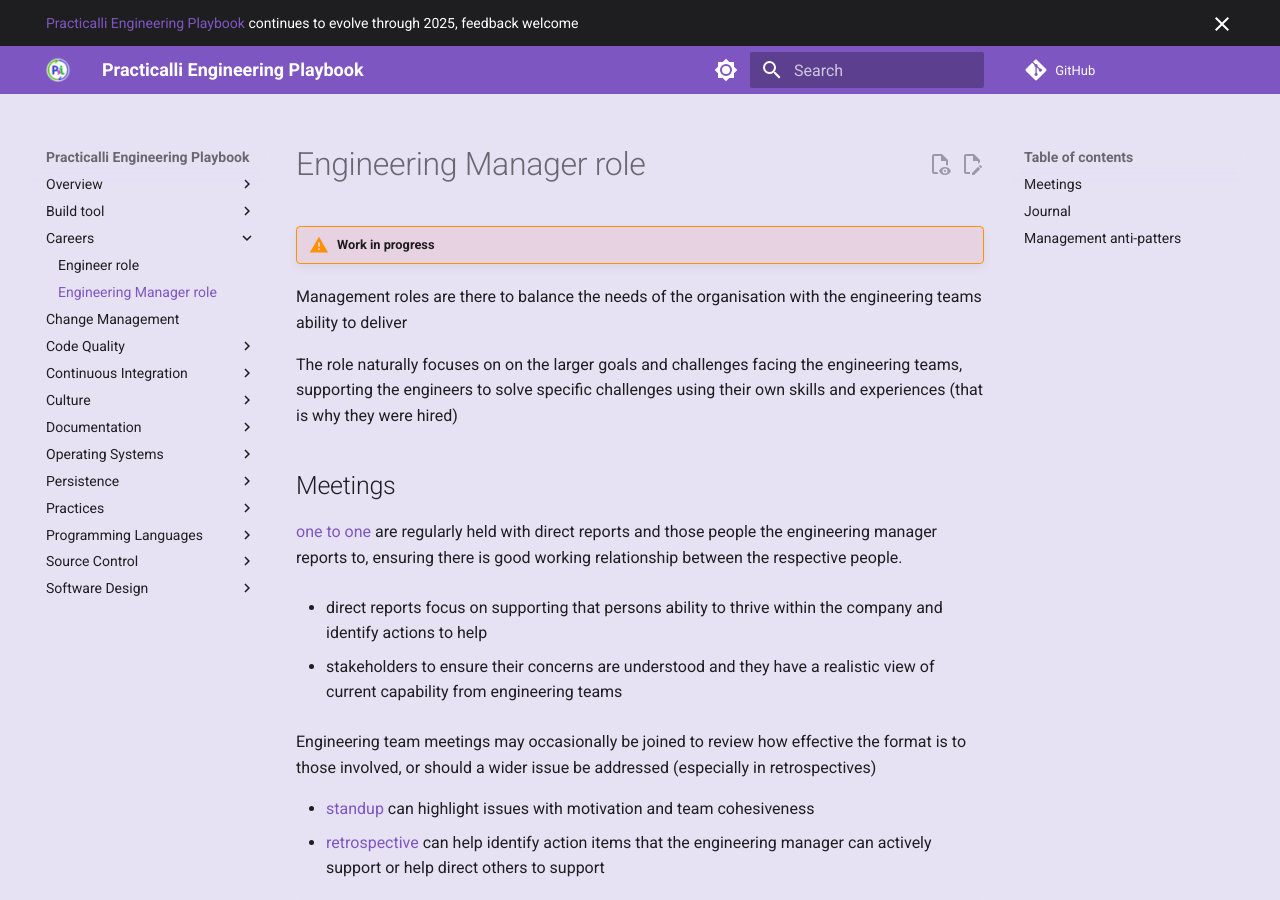
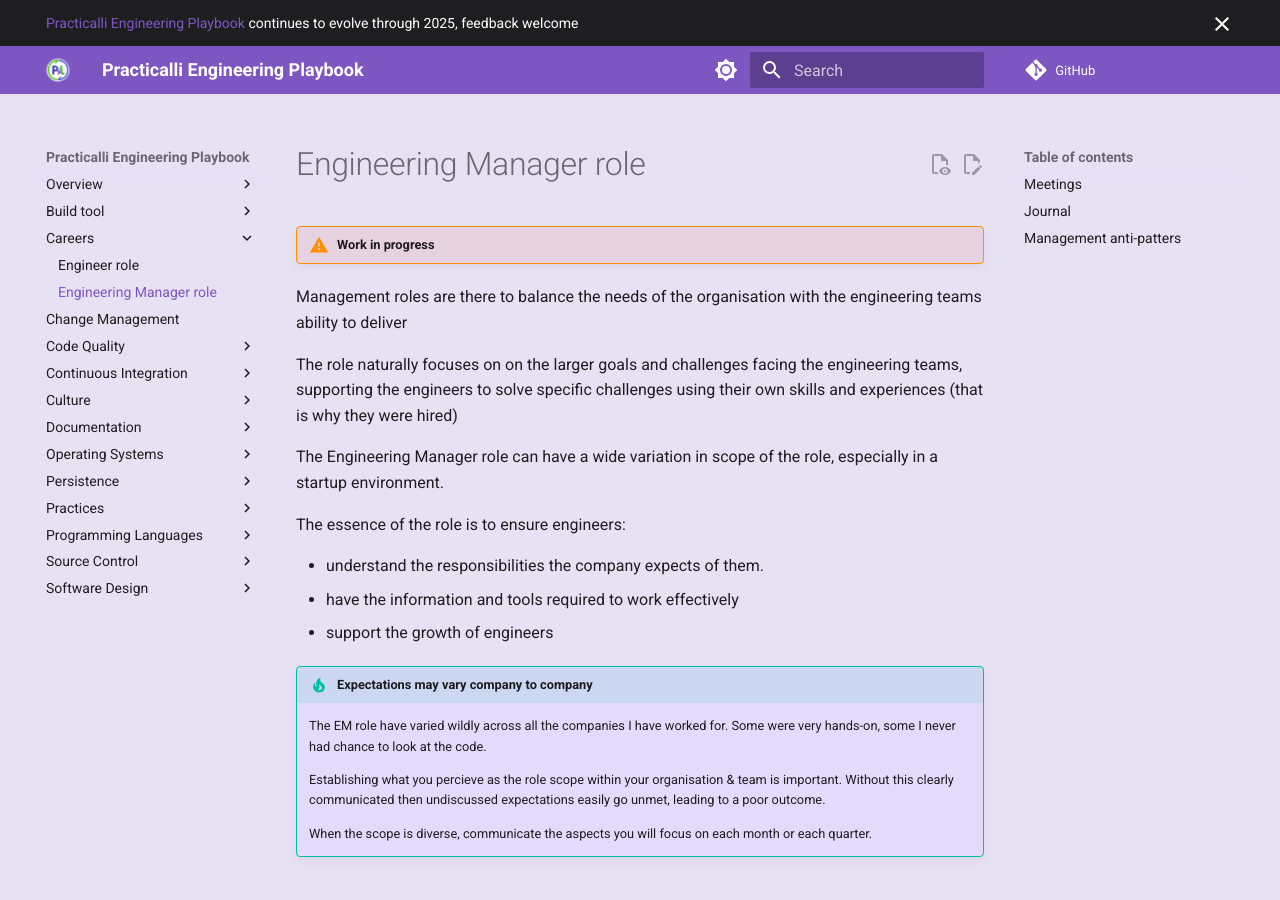
Before and after one commit to practicalli/engineering-playbook, an MkDocs documentation site: the page built from docs/careers/engineering-manager.md, in a window 1280 px wide and 900 px high. Built offline with MkDocs 1.6.1 and Material for MkDocs 9.7.7, drawn with Linux system fonts in a browser that asks for light colours; emoji names are drawn with the system emoji font; plug-ins that fetch from the network failed and are left out; comment, search, counter and statistics services are not loaded.

Commit message:
careers: elaborate overview of engineering manager

```diff
--- a/docs/careers/engineering-manager.md
+++ b/docs/careers/engineering-manager.md
@@ -5,6 +5,23 @@
 Management roles are there to balance the needs of the organisation with the engineering teams ability to deliver
 
 The role naturally focuses on on the larger goals and challenges facing the engineering teams, supporting the engineers to solve specific challenges using their own skills and experiences (that is why they were hired)
+
+The Engineering Manager role can have a wide variation in scope of the role, especially in a startup environment.
+
+The essence of the role is to ensure engineers:
+
+- understand the responsibilities the company expects of them.
+- have the information and tools required to work effectively
+- support the growth of engineers
+
+
+!!! TIP "Expectations may vary company to company"
+    The EM role have varied wildly across all the companies I have worked for.  Some were very hands-on, some I never had chance to look at the code.
+
+    Establishing what you percieve as the role scope within your organisation & team is important.  Without this clearly communicated then undiscussed expectations easily go unmet, leading to a poor outcome.
+
+    When the scope is diverse, communicate the aspects you will focus on each month or each quarter.
+
 
 ## Meetings
 
```
